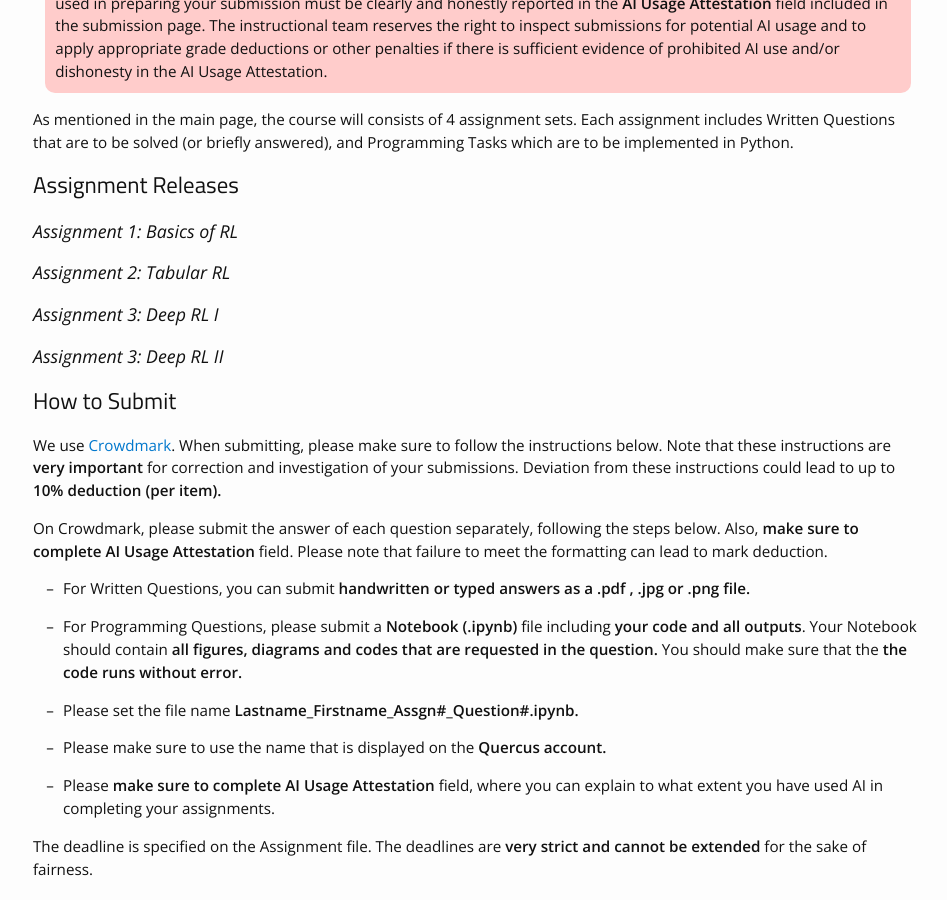
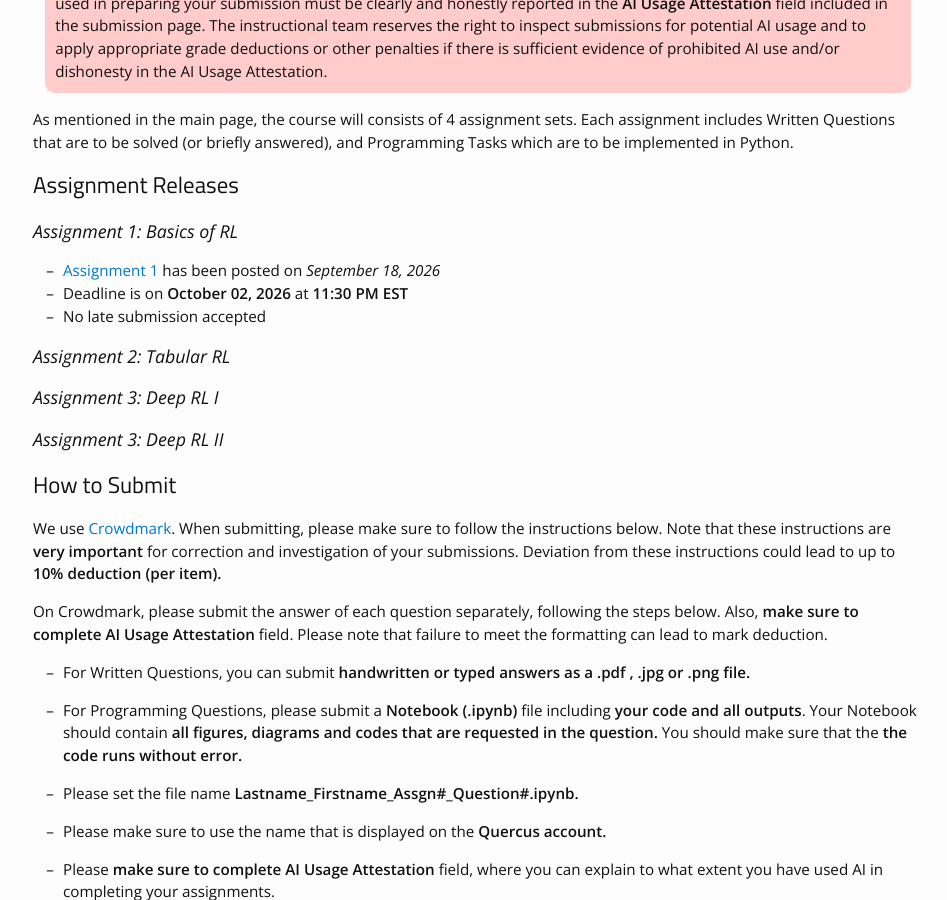
Before and after one commit to bereyhi-courses/rl-utoronto, a Jekyll site: the page built from assignments.md, in a window 1280 px wide and 900 px high, scrolled down 650 px. Shown: the whole window, without its empty margins (162-1109 px from the left). Built offline with Jekyll 4.4.1, drawn with Linux system fonts in a browser that asks for light colours; nearby versions of some CDN libraries.

Commit message:
L2 uploaded

```diff
--- a/assignments.md
+++ b/assignments.md
@@ -22,9 +22,9 @@ As mentioned in the main page, the course will consists of 4 assignment sets. Ea
 
 ## Assignment Releases
 ### Assignment 1: Basics of RL
-<!-- - [Assignment 1]({{site.baseurl}}/assignments/01_assignment1) has been posted on _September 16, 2025_
-- Deadline is on __September 30, 2025__ at __11:59 PM EST__
-- Up to 2 days delay with __10% deduction__ per day -->
+- [Assignment 1]({{site.baseurl}}/assignments/01_assignment1) has been posted on _September 18, 2026_
+- Deadline is on __October 02, 2026__ at __11:30 PM EST__
+- No late submission accepted
 
 ### Assignment 2: Tabular RL
 <!-- - [Assignment 2]({{site.baseurl}}/assignments/03_assignment2) has been posted on _October 6, 2025_
```
Also changed, not shown: _assignments/01_assignment1.md (+2 -2 lines).
